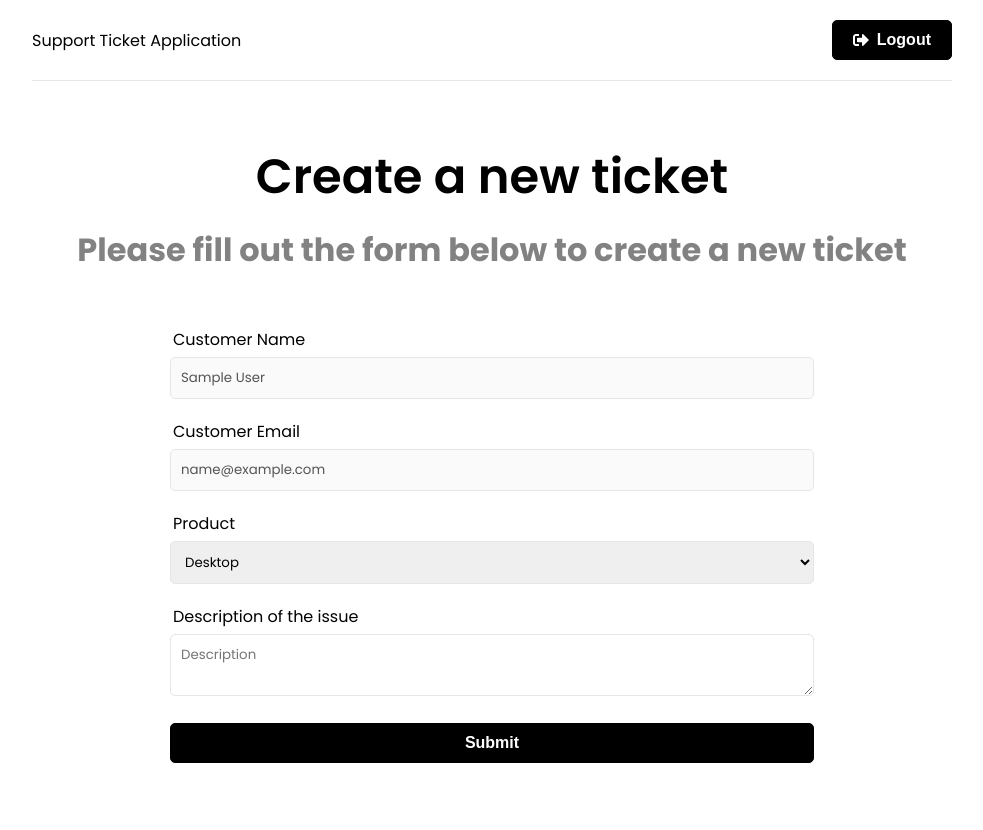
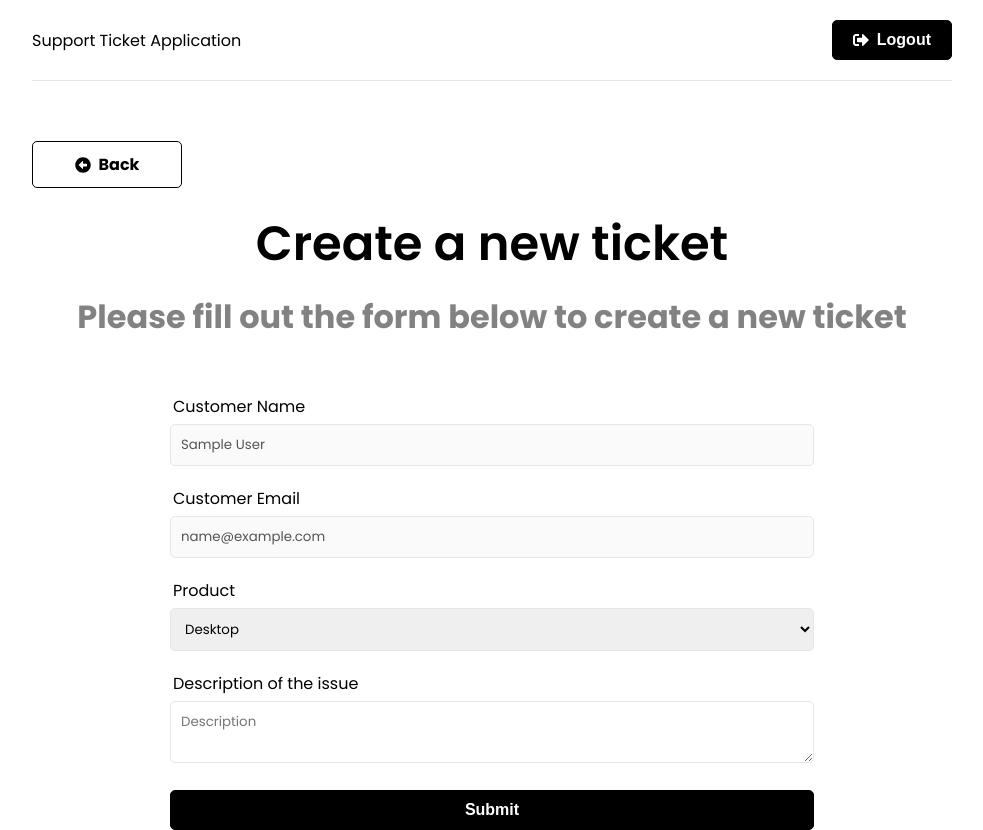
Before and after one commit to Aviatorscode2/Support-ticket, a React (Create React App) app in the folder frontend/: page /new-ticket in a window 1280 px wide. Shown: the whole page, without its empty margins (148-1131 px from the left). Before the commit the page ends 800 px from the top, so only its background shows below. Built offline with nearby package versions, Linux system fonts and the light colour scheme; sample sign-in values are in the browser's storage.

Commit message:
Added a back button to the new ticket page

```diff
--- /dev/null
+++ b/frontend/src/components/BackButton.jsx
@@ -0,0 +1,15 @@
+/* eslint-disable react/prop-types */
+
+import {FaArrowAltCircleLeft} from 'react-icons/fa'
+import { Link } from 'react-router-dom'
+
+
+const BackButton = ({url}) => {
+  return (
+    <Link to={url} className="btn btn-reverse btn-back">
+        <FaArrowAltCircleLeft /> Back
+    </Link>
+  )
+}
+
+export default BackButton
--- a/frontend/src/pages/NewTicket.jsx
+++ b/frontend/src/pages/NewTicket.jsx
@@ -5,6 +5,7 @@ import { useNavigate } from "react-router-dom";
 import {toast} from 'react-toastify';
 import { createTicket, reset } from "../features/tickets/ticketSlice";
 import Spinner from "../components/Spinner";
+import BackButton from '../components/BackButton';
 
 function NewTicket() {
     const {user} = useSelector(state => state.auth);
@@ -41,6 +42,7 @@ function NewTicket() {
 
     return (
       <>
+        <BackButton url='/'/>
         <section className="heading">
           <h1>Create a new ticket</h1>
           <p>Please fill out the form below to create a new ticket</p>
```
Also changed, not shown: frontend/.eslintrc.json.
